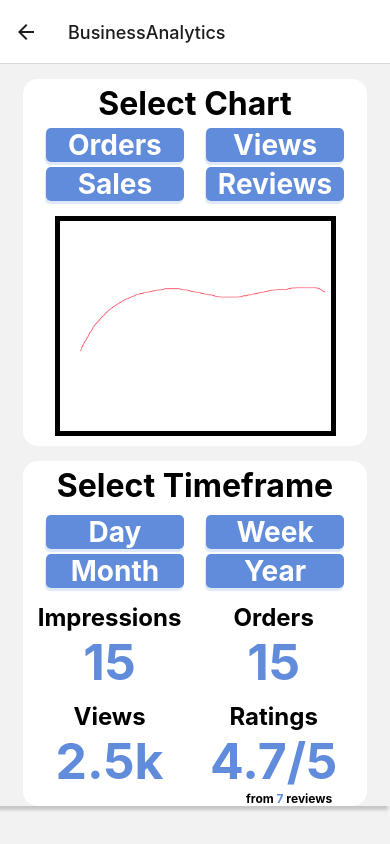
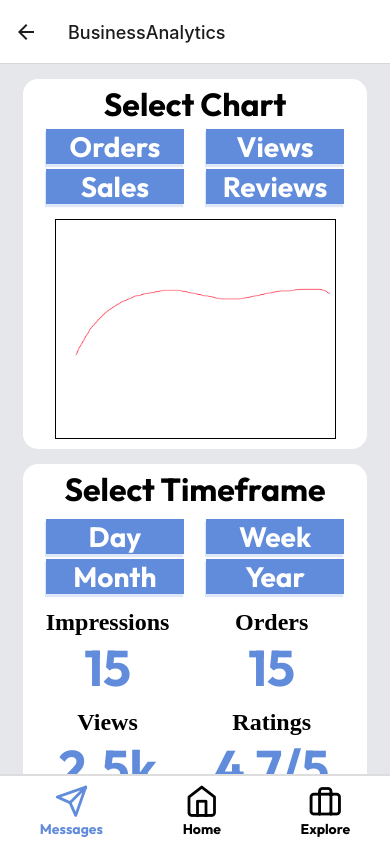
Before and after one commit to AkTewari123/thrive, a React Native app in the folder thrive/: screen /BusinessAnalytics in a window 390 px wide. Built offline with nearby package versions, Linux system fonts and the light colour scheme.

Commit message:
added footer code

```diff
--- a/thrive/screens/dm-pages/businessAnalytics.tsx
+++ b/thrive/screens/dm-pages/businessAnalytics.tsx
@@ -1,13 +1,11 @@
-import React, { useState } from 'react';
-import { View, Text, StyleSheet, TouchableOpacity, TextInput, Image, Touchable } from 'react-native';
+import React, { useState, useEffect } from 'react';
+import { View, Text, StyleSheet, TouchableOpacity, TextInput, Image, Touchable, ScrollView, SafeAreaView } from 'react-native';
+import { useFonts } from 'expo-font';
+import { BusinessFooter } from './footers';
 
 
 
-interface StatisticProps{
-    text: string;
-    value: string;
-    reviews?: string;
-}
+
 
 
 
@@ -65,17 +63,21 @@ const ChartBox: React.FC = () => {
             <View style={styles.imageBox}>
                 <Image style={styles.image} source={images[imgNumber]} />
             </View>
+
         </View>
     );
 
 }
 
 
+const BusinessAnalytics: React.FC = () => {
+    const [fontsLoaded, fontError] = useFonts({
+        'Outfit-Medium': require('../../assets/fonts/Outfit-Medium.ttf'),
+        'Outfit-Bold': require('../../assets/fonts/Outfit-Bold.ttf'),
+        'Outfit-SemiBold': require('../../assets/fonts/Outfit-SemiBold.ttf'),
+    });
 
 
-
-
-const BusinessAnalytics: React.FC = () => {
     const data = [
         { impressions: 15, orders: 15, views: '2.5k', ratings: '4.7/5', numRatings: 7 },
         { impressions: 30, orders: 30, views: '5k', ratings: '4.6/5', numRatings: 14 },
@@ -102,7 +104,9 @@ const BusinessAnalytics: React.FC = () => {
     const currentData = data[getDataIndex(selectedChoice)];
 
     return(
-        <View style={styles.parentContainer}>
+        <View style = {styles.container}>
+            <SafeAreaView>
+                <ScrollView>
                     <ChartBox/>
 
 
@@ -155,8 +159,9 @@ const BusinessAnalytics: React.FC = () => {
                         </View>
 
                     </View>
-
-
+                </ScrollView>
+            </SafeAreaView>
+            <BusinessFooter/>
         </View>
     )
 };
@@ -165,9 +170,7 @@ const styles = StyleSheet.create({
     container: {
         flex: 1,
         backgroundColor: '#E5E7EB',
-        justifyContent: 'center',
-        alignItems: 'center',
-        alignSelf:'center',
+
     },
     parentContainer: {
         shadowColor: "#171717",
@@ -189,19 +192,22 @@ const styles = StyleSheet.create({
         fontWeight: 'bold',
         fontSize: 32,
         marginTop: 5,
-        marginBottom: 5
+        marginBottom: 5,
+        fontFamily: 'Outfit-Bold'
     },
     topText: {
         textAlign: 'center',
         fontSize: 30,
         fontWeight: 'bold',
+        fontFamily: 'Outfit-Bold'
     },
     topTextBlue: {
         textAlign: 'center',
         fontSize: 30,
         fontWeight: 'bold',
         color: 'white',
-        alignContent: 'center'
+        alignContent: 'center',
+        fontFamily: 'Outfit-Bold'
 
     },
     chartBox: {
@@ -224,22 +230,25 @@ const styles = StyleSheet.create({
     statType: {
         fontWeight: 'bold',
         fontSize: 24,
-        marginTop: 5
+        marginTop: 5,
+        fontFamily: "Outdfjasdwqeqeasd"
     },
     statValue: {
         fontSize: 50,
         fontWeight: 'bold',
-        color: '#618BDB'
+        color: '#618BDB',
+        fontFamily: 'Outfit-Bold'
     },
     reviewText: {
         fontSize: 12,
         fontWeight: 'bold',
         alignSelf: 'flex-end',
-        marginRight: 5
+        marginRight: 5,
+        fontFamily: 'Outfit-Bold'
     },
     imageBox: {
         marginTop: 10,
-        borderWidth: 5,
+        borderWidth: 1,
         width: 281,
         height: 220,
         overflow: 'hidden',
@@ -252,12 +261,13 @@ const styles = StyleSheet.create({
     select: {
         fontWeight: 'bold',
         fontSize: 32,
-        marginTop: 5
+        marginTop: 5,
+        fontFamily: 'Outfit-Bold'
     },
     chartText: {
         flexDirection: 'column',
         alignItems  : 'center',
-        alignSelf: 'center'
+        alignSelf: 'center',
     },
     row: {
         flexDirection: 'row',
@@ -265,11 +275,6 @@ const styles = StyleSheet.create({
         justifyContent: 'space-evenly',
         alignItems: 'center',
 
-    },
-    selectBlue: {
-        fontWeight: 'bold',
-        fontSize: 24,
-        color: '#618BDB'
     },
     statTextContainer: {
         flexDirection: 'column',
@@ -279,7 +284,6 @@ const styles = StyleSheet.create({
     button: {
         backgroundColor: '#618BDB',
         alignItems: 'center',
-        borderRadius: 5,
         width: '40%',
         marginTop: 5,
         shadowColor: "#618BDB",
@@ -302,15 +306,15 @@ const styles = StyleSheet.create({
     buttonText: {
         color: 'white',
         fontWeight: 'bold',
-        fontSize: 28
+        fontSize: 28,
+        fontFamily: 'Outfit-Bold'
     },
     selectRow: {
         flexDirection: 'row',
         justifyContent: 'space-evenly',
         alignSelf: 'center',
         width: '100%'
-    }
-
+    },
   },
 );
 
--- /dev/null
+++ b/thrive/screens/dm-pages/footers.tsx
@@ -0,0 +1,49 @@
+import React, { useState } from 'react';
+import { View, Text, StyleSheet } from 'react-native';
+import { TouchableOpacity } from 'react-native-gesture-handler';
+import Feather from "@expo/vector-icons/Feather";
+
+export const BusinessFooter: React.FC = () => {
+  const [selectedChoice, setSelectedChoice] = useState(0);
+
+  return (
+    <View style={styles.footer}>
+      <TouchableOpacity style={styles.footerItem} onPress={() => setSelectedChoice(0)}>
+        <Feather name="send" size={34} color={selectedChoice === 0 ? '#618BDB' : '#000'} />
+        <Text style={[styles.iconText, { color: selectedChoice === 0 ? '#618BDB' : '#000' }]}>Messages</Text>
+      </TouchableOpacity>
+      <TouchableOpacity style={styles.footerItem} onPress={() => setSelectedChoice(1)}>
+        <Feather name="home" size={34} color={selectedChoice === 1 ? '#618BDB' : '#000'} />
+        <Text style={[styles.iconText, { color: selectedChoice === 1 ? '#618BDB' : '#000' }]}>Home</Text>
+      </TouchableOpacity>
+      <TouchableOpacity style={styles.footerItem} onPress={() => setSelectedChoice(2)}>
+        <Feather name="briefcase" size={34} color={selectedChoice === 2 ? '#618BDB' : '#000'} />
+        <Text style={[styles.iconText, { color: selectedChoice === 2 ? '#618BDB' : '#000' }]}>Explore</Text>
+      </TouchableOpacity>
+    </View>
+  );
+};
+
+const styles = StyleSheet.create({
+  footer: {
+    position: 'absolute',
+    bottom: 0,
+    left: 0,
+    right: 0,
+    height: 70,
+    backgroundColor: 'white',
+    flexDirection: 'row',
+    justifyContent: 'space-around',
+    alignItems: 'center',
+    borderTopWidth: 2,
+    borderColor: '#ddd',
+  },
+  footerItem: {
+    flexDirection: 'column',
+    alignItems: 'center',
+  },
+  iconText: {
+    fontWeight: 'bold',
+    fontFamily: 'Outfit-Bold',
+  },
+});
```
Lines whose indentation alone changed are shown as unchanged.
